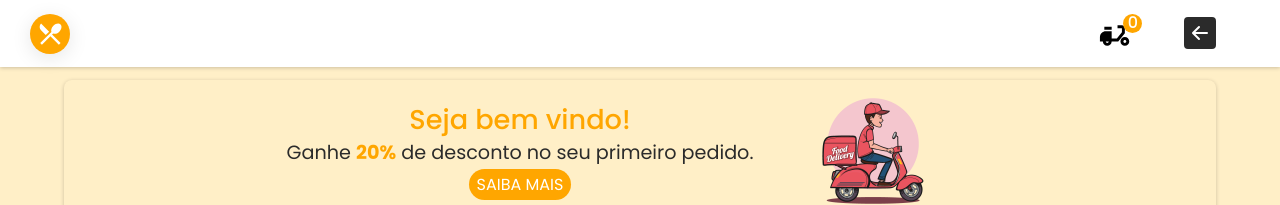
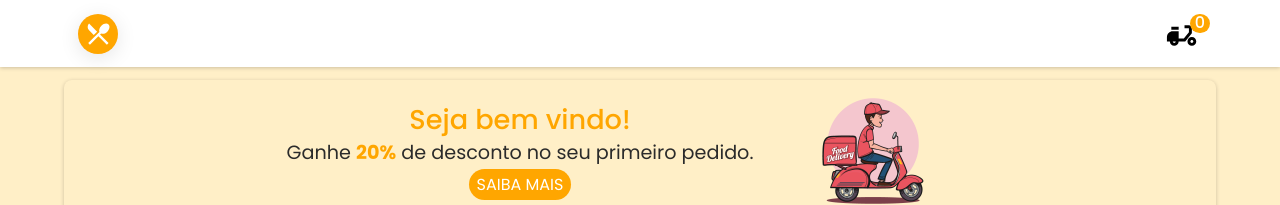
Before and after one commit to dev-marcioreis/delivery-react, a React (Create React App) app: page / in a window 1280 px wide. Shown: the top 205 px of the page. Built offline with nearby package versions, Linux system fonts and the light colour scheme.

Commit message:
remove icon

```diff
--- a/src/components/header/Header.jsx
+++ b/src/components/header/Header.jsx
@@ -7,7 +7,7 @@ import { useEffect } from 'react'
 const Header = () => {
 
     useEffect(() => {
-        const openMenu = document.querySelector('.toggleMenu')
+        const openMenu = document.querySelector('.header__cart')
 
         openMenu.addEventListener('click', () => {
             document.querySelector('.right-menu').classList.add('active')
@@ -27,9 +27,6 @@ const Header = () => {
                     </div>
                 </div>
             </div>
-            <div className="toggleMenu">
-                <i className='open toggle-icon'><Menu /></i>
-            </div>
         </header>
     </>
   )
--- a/src/components/header/header.css
+++ b/src/components/header/header.css
@@ -31,13 +31,13 @@
     display: flex;
     align-items: center;
     justify-content: center;
-    margin-right: 1.2rem;
     width: 2.5rem;
     height: 2.5rem;
 }
 .header__cart .delivery-icon {
     font-size: 1.8rem;
     color: var(--black-color);
+    cursor: pointer;
 }
 .header__cart .cart__content {
     position: absolute;
@@ -57,16 +57,6 @@
     color: var(--white-color);
     font-size: .9rem;
     font-weight: 500;
-}
-.toggleMenu {
-    margin-top: .5rem;
-    margin-right: .5rem;
-    margin-left: 1rem;
-}
-.toggle-icon {
-    font-size: 1.8rem;
-    color: var(--text-color);
-    cursor: pointer;
 }
 
 
@@ -92,12 +82,5 @@
     .cart__content small {
         font-size: 1rem;
     }
-    .toggleMenu {
-        margin-top: .5rem;
-        margin-right: 3rem;
-    }
-    .toggle-icon {
-        font-size: 2rem;
-    }
 
 }
--- a/src/components/home/Home.jsx
+++ b/src/components/home/Home.jsx
@@ -6,7 +6,7 @@ import Products from '../products/Products'
 import CartItems from './cart/CartItems'
 import Menu from '../bottomMenu/BottomMenu'
 
-import { AiFillCloseSquare as CloseMenu } from 'react-icons/ai'
+import { AiOutlineClose as CloseMenu } from 'react-icons/ai'
 
 import { useEffect, useState } from 'react'
 import items from '../products/productsItems'
--- a/src/components/home/home.css
+++ b/src/components/home/home.css
@@ -38,10 +38,12 @@
     top: .5rem;
     left: .5rem;
     font-size: 1.8rem;
+    color: var(--text-color);
+    cursor: pointer;
 }
 .cart-info {
-    margin-block-start: 1rem;
-    margin-block-end: .5rem;
+    margin-block-start: 3rem;
+    margin-block-end: 1rem;
     text-align: center;
 }
 .cart-info h2 {
```
